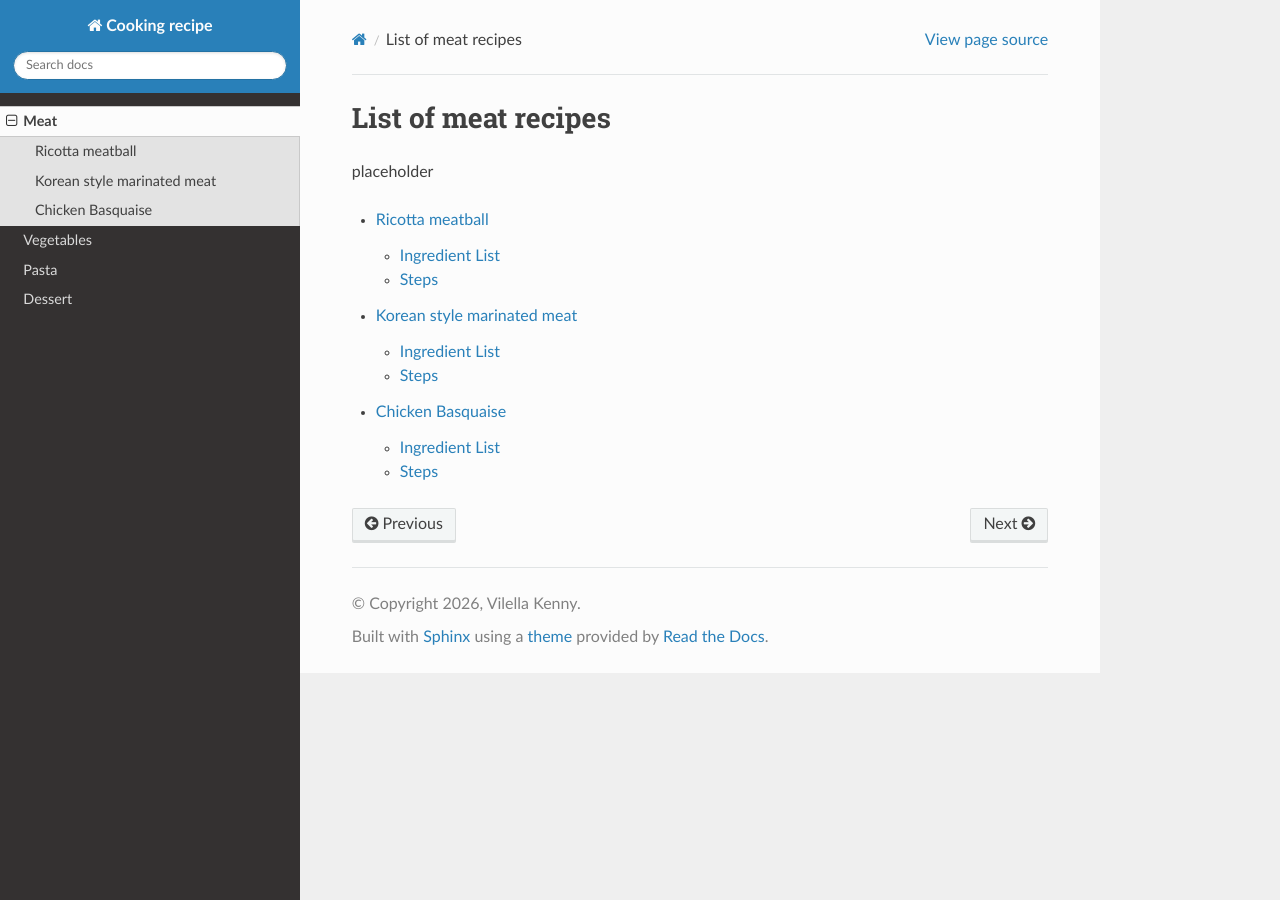
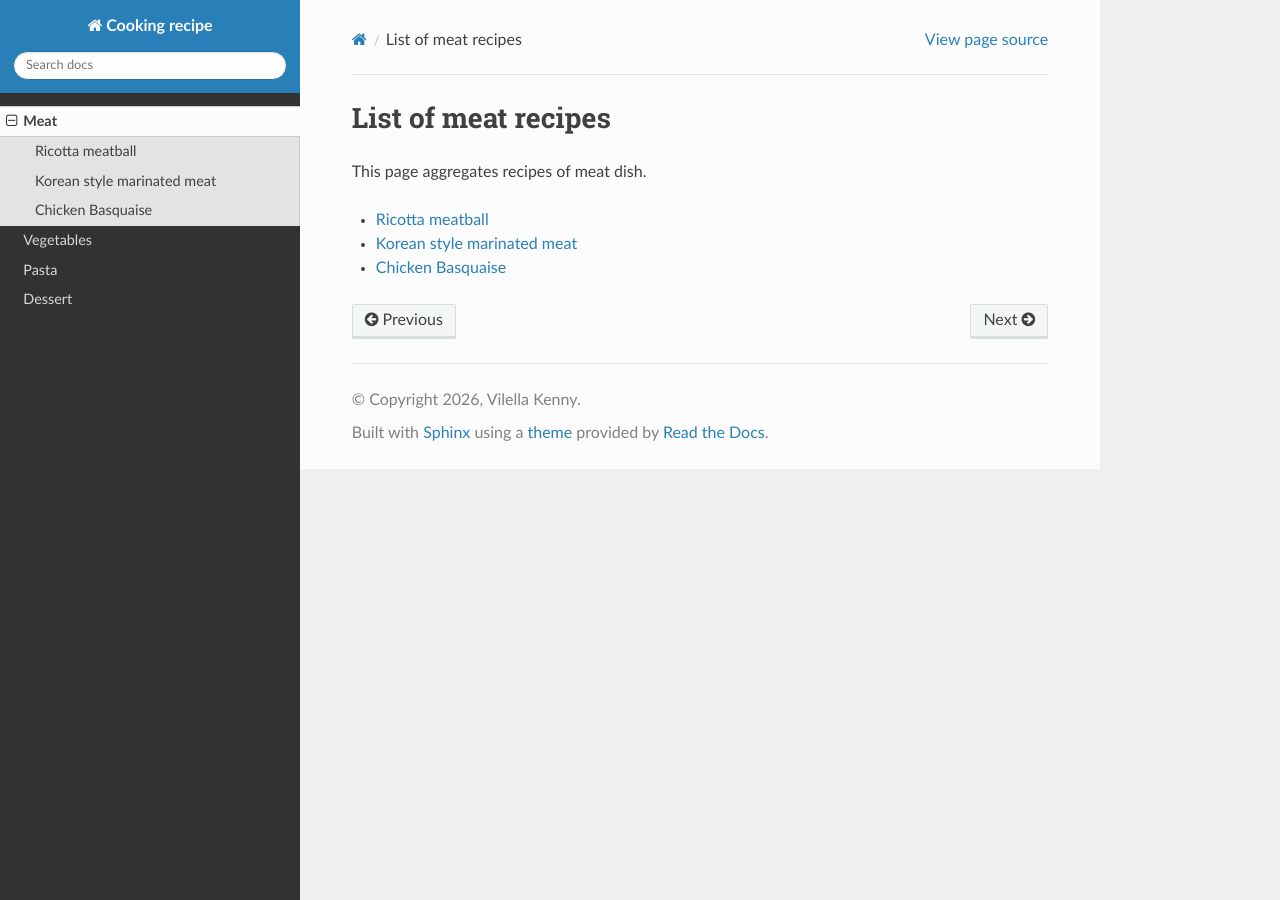
Before and after one commit to KennyVilella/cooking_recipe, a Sphinx documentation site: the page built from docs/meat/meat.rst, in a window 1280 px wide. Built offline with Sphinx 7.4.7 and the Read the Docs theme 3.1.0, drawn with Linux system fonts in a browser that asks for light colours.

Commit message:
Improve section page

```diff
--- a/docs/dessert/dessert.rst
+++ b/docs/dessert/dessert.rst
@@ -3,7 +3,7 @@
 List of dessert recipes
 =======================
 
-placeholder
+This page aggregates dessert recipes.
 
 .. toctree::
 
--- a/docs/index.rst
+++ b/docs/index.rst
@@ -5,7 +5,7 @@ This page aggregates all my personal cooking recipes classified by types.
 
 .. toctree::
    :hidden:
-   :maxdepth: 2
+   :maxdepth: 1
 
    Meat <meat/meat>
    Vegetables <vegetables/vegetables>
--- a/docs/meat/meat.rst
+++ b/docs/meat/meat.rst
@@ -3,9 +3,10 @@
 List of meat recipes
 ====================
 
-placeholder
+This page aggregates recipes of meat dish.
 
 .. toctree::
+   :maxdepth: 1
 
    Ricotta meatball <ricotta_meatball>
    Korean style marinated meat <korean_meat>
--- a/docs/pasta/pasta.rst
+++ b/docs/pasta/pasta.rst
@@ -3,4 +3,4 @@
 List of pasta recipes
 =====================
 
-placeholder
+This page aggregates recipes of pasta dish.
--- a/docs/vegetables/vegetables.rst
+++ b/docs/vegetables/vegetables.rst
@@ -3,4 +3,4 @@
 List of vegetables recipes
 ==========================
 
-placeholder
+This page aggregates recipes of vegetable dish.
```
